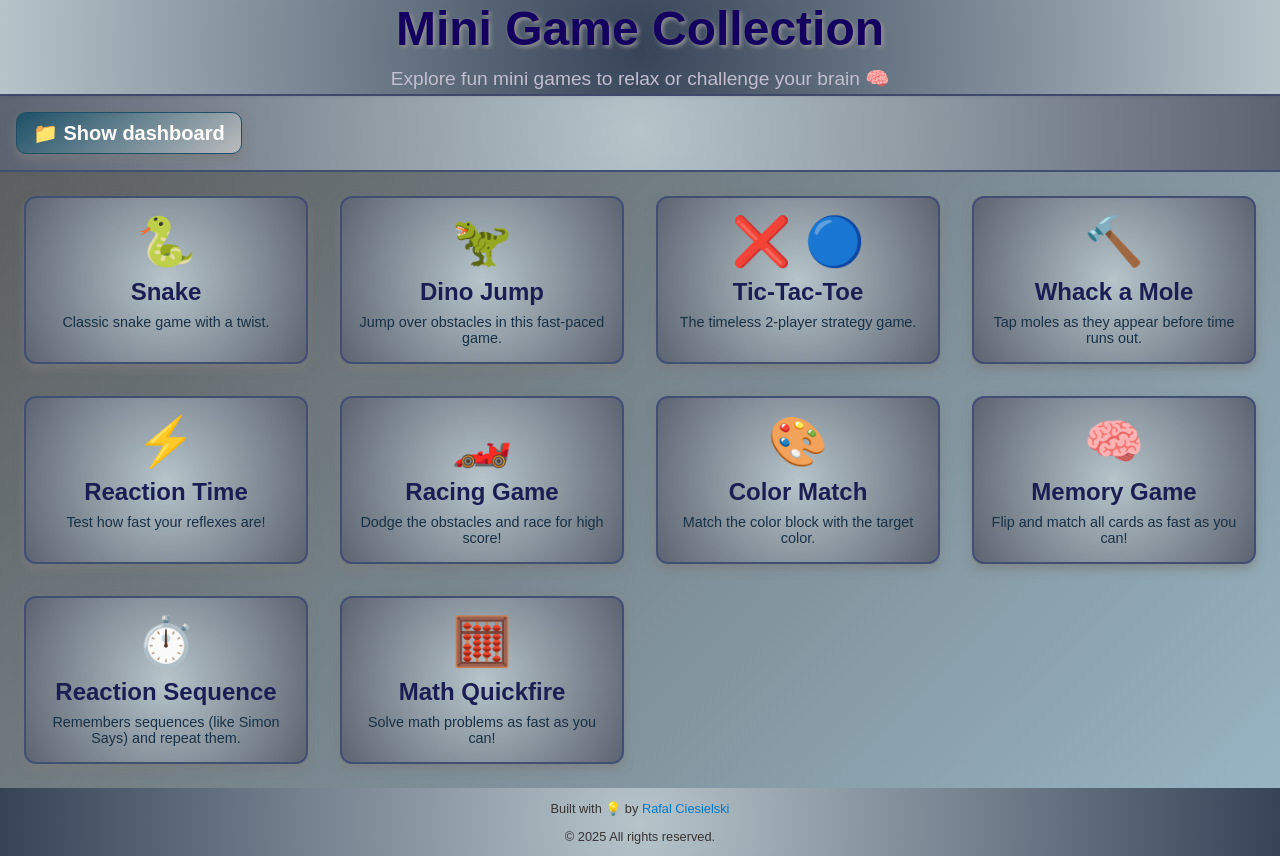
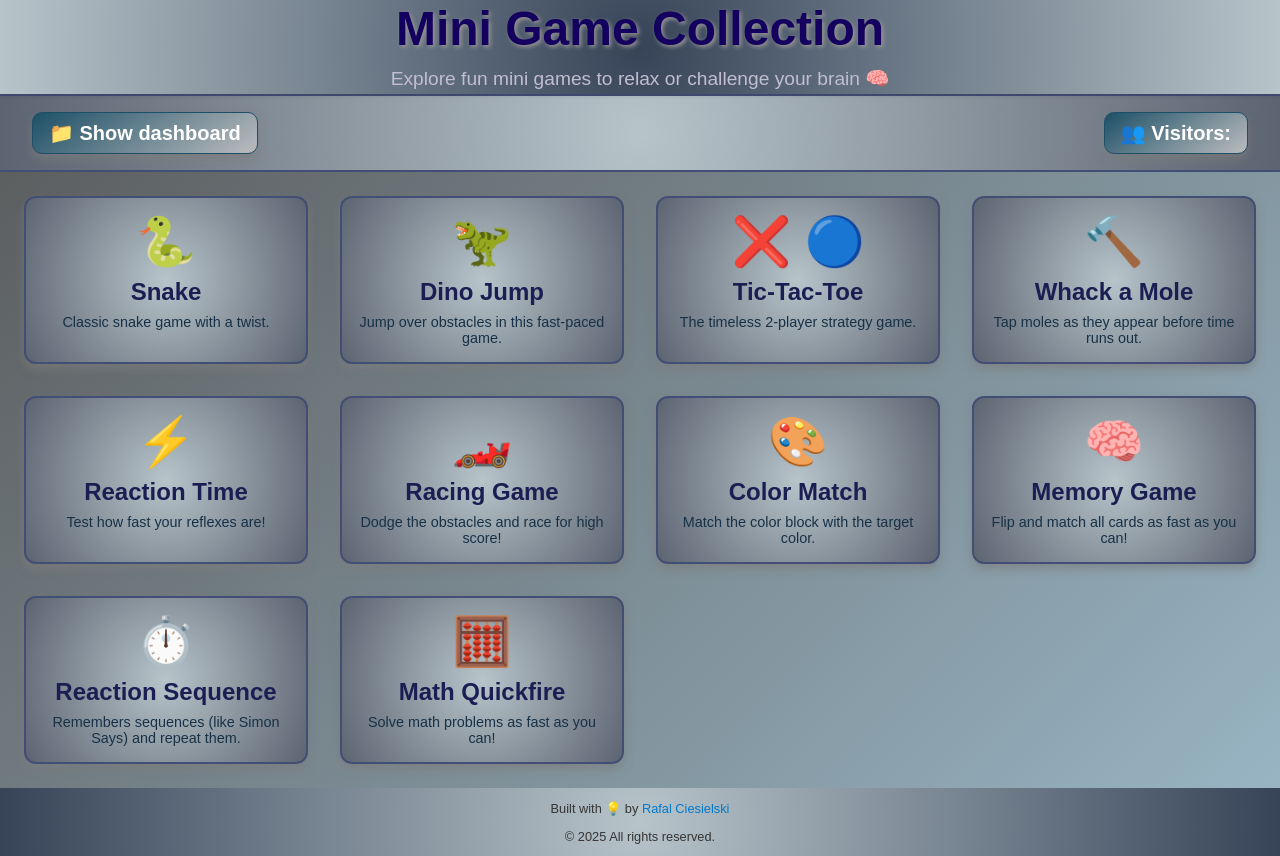
Before and after one commit to rciesielski3/mini-game-collection, a React (Create React App) app: page / in a window 1280 px wide. Built offline with nearby package versions, Linux system fonts and the light colour scheme; no server answers; the database is empty.

Commit message:
feat: add visitors count, add integration with firebase

```diff
--- a/src/App.tsx
+++ b/src/App.tsx
@@ -1,6 +1,7 @@
 import React, { useState } from "react";
 import "./App.css";
 
+import useVisitorTracking from "./hooks/useVisitorTracking";
 import GameModal from "./components/GameModal/GameModal";
 import GameCard from "./components/GameCard/GameCard";
 import Footer from "./components/Footer/Footer";
@@ -71,6 +72,7 @@ const GAMES = [
 
 const App = () => {
   const [selectedGame, setSelectedGame] = useState<string | null>(null);
+  useVisitorTracking();
 
   return (
     <div className="app-wrapper">
@@ -80,7 +82,6 @@ const App = () => {
           Explore fun mini games to relax or challenge your brain 🧠
         </p>
       </header>
-
       <DashboardNavigator onSelectGame={(game) => setSelectedGame(game)} />
       <main className="game-scroll-area">
         <div className="game-grid">
@@ -95,9 +96,7 @@ const App = () => {
           ))}
         </div>
       </main>
-
       <Footer />
-
       <GameModal
         gameName={selectedGame}
         onClose={() => setSelectedGame(null)}
--- a/src/components/DashboardNavigator/DashboardNavigator.css
+++ b/src/components/DashboardNavigator/DashboardNavigator.css
@@ -25,3 +25,27 @@
 .dashboard-toggle:hover {
   transform: scale(1.05);
 }
+
+.dashboard-header-row {
+  display: flex;
+  justify-content: space-between;
+  align-items: center;
+  padding: 0 1rem;
+  flex-wrap: wrap;
+}
+
+.visitor-button {
+  display: flex;
+  align-items: center;
+  padding: 0.5rem 1rem;
+  border-radius: 10px;
+  background: linear-gradient(145deg, #1d5067, #bbbcbe);
+  color: #fff;
+  font-weight: bold;
+  font-size: 1.25rem;
+  margin: 1rem;
+  width: fit-content;
+  border: 1px solid #1d5067;
+  box-shadow: 0 5px 10px rgba(124, 124, 124, 0.677);
+  cursor: not-allowed;
+}
--- a/src/components/DashboardNavigator/DashboardNavigator.tsx
+++ b/src/components/DashboardNavigator/DashboardNavigator.tsx
@@ -1,6 +1,7 @@
 import React from "react";
 import "./DashboardNavigator.css";
 
+import { updateVisitorCount } from "../../utils/metrics";
 import DailyChallenge from "../DailyChallenge/DailyChallenge";
 import UserProfileStats from "../UserProfileStats/UserProfileStats";
 
@@ -10,11 +11,22 @@ const DashboardNavigator = ({
   onSelectGame: (game: string) => void;
 }) => {
   const [expanded, setExpanded] = React.useState<boolean>(false);
+  const [visitors, setVisitors] = React.useState<number | null>(null);
+
+  React.useEffect(() => {
+    updateVisitorCount().then(setVisitors);
+  }, []);
 
   return (
     <section className="dashboard-section">
-      <div className="dashboard-toggle" onClick={() => setExpanded(!expanded)}>
-        {expanded ? "📂 Hide dashboard" : "📁 Show dashboard"}
+      <div className="dashboard-header-row">
+        <div
+          className="dashboard-toggle"
+          onClick={() => setExpanded(!expanded)}
+        >
+          {expanded ? "📂 Hide dashboard" : "📁 Show dashboard"}
+        </div>
+        <div className="visitor-button">👥 Visitors: {visitors}</div>
       </div>
       {expanded && (
         <div className="dashboard-content">
--- a/src/firebase.ts
+++ b/src/firebase.ts
@@ -1,6 +1,7 @@
 import { initializeApp } from "firebase/app";
 import { getFirestore } from "firebase/firestore";
 import { getAnalytics, isSupported } from "firebase/analytics";
+import { getAuth, signInAnonymously } from "firebase/auth";
 
 const firebaseConfig = {
   apiKey: process.env.REACT_APP_FIREBASE_API_KEY,
@@ -15,7 +16,12 @@ const firebaseConfig = {
 const app = initializeApp(firebaseConfig);
 
 export const db = getFirestore(app);
+export const auth = getAuth(app);
 
 isSupported().then((supported) => {
   if (supported) getAnalytics(app);
 });
+
+signInAnonymously(auth).catch((error) => {
+  console.error("Anonymous login failed:", error);
+});
--- /dev/null
+++ b/src/hooks/useVisitorTracking.tsx
@@ -0,0 +1,36 @@
+import React from "react";
+import { doc, setDoc, serverTimestamp } from "firebase/firestore";
+import { getAuth, onAuthStateChanged, signInAnonymously } from "firebase/auth";
+
+import { db } from "../firebase";
+
+const useVisitorTracking = () => {
+  React.useEffect(() => {
+    const authInstance = getAuth();
+
+    const signInAndTrack = async () => {
+      try {
+        const result = await signInAnonymously(authInstance);
+        const uid = result.user.uid;
+
+        const ref = doc(db, "unique_visitors", uid);
+        await setDoc(ref, { timestamp: serverTimestamp() }, { merge: true });
+      } catch (error) {
+        console.error("Anonymous sign-in or tracking failed:", error);
+      }
+    };
+
+    const unsubscribe = onAuthStateChanged(authInstance, (user) => {
+      if (user) {
+        const ref = doc(db, "unique_visitors", user.uid);
+        setDoc(ref, { timestamp: serverTimestamp() }, { merge: true });
+      } else {
+        signInAndTrack();
+      }
+    });
+
+    return () => unsubscribe();
+  }, []);
+};
+
+export default useVisitorTracking;
--- /dev/null
+++ b/src/utils/metrics.ts
@@ -0,0 +1,16 @@
+import { doc, getDoc, updateDoc, increment, setDoc } from "firebase/firestore";
+import { db } from "../firebase";
+
+export const updateVisitorCount = async (): Promise<number> => {
+  const ref = doc(db, "metrics", "visitors");
+
+  const snapshot = await getDoc(ref);
+  if (!snapshot.exists()) {
+    await setDoc(ref, { count: 1 });
+    return 1;
+  }
+
+  const current = snapshot.data().count || 0;
+  await updateDoc(ref, { count: increment(1) });
+  return current + 1;
+};
```
